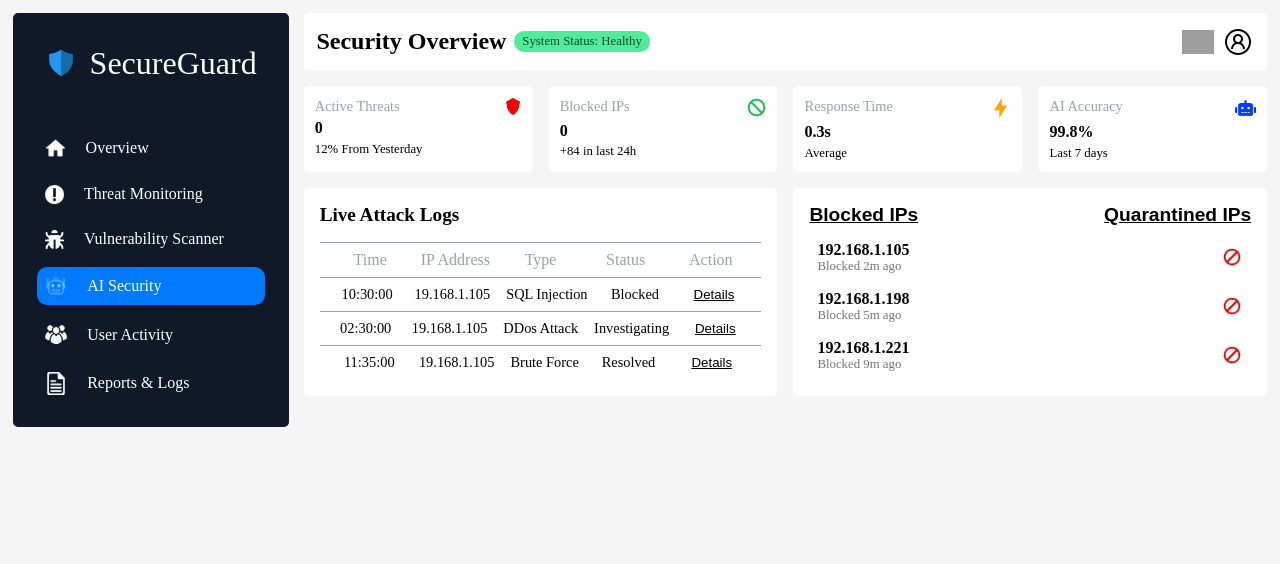
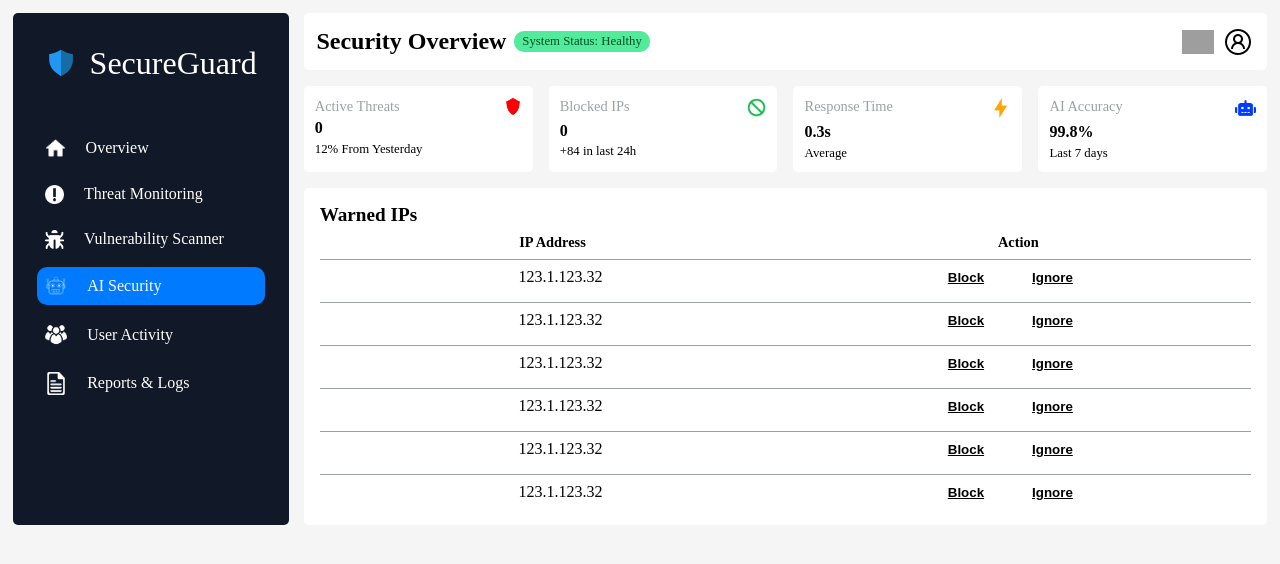
Before and after one commit to This-is-Baljot-Singh/cyberGuardians, a React (Vite) app: page /ai-security in a window 1280 px wide. Shown: the top 564 px of the page. Built offline with nearby package versions, Linux system fonts and the light colour scheme; grey boxes are pictures that could not be loaded.

Commit message:
Updated Codes

```diff
--- a/src/components/ai-security/AiSecurity.css
+++ b/src/components/ai-security/AiSecurity.css
@@ -155,3 +155,63 @@
     background-color: white;
     padding: 0.8rem 1rem;
 }
+
+#warned-ips-container {
+    background-color: white;
+    padding: 1rem;
+    border-radius: 5px;
+}
+
+#warned-ips-header {
+    font-size: 1.2rem;
+    font-weight: bold;
+    margin-bottom: 0.5rem;
+}
+
+#warned-ips-list {
+    display: flex;
+    flex-direction: column;
+    gap: 0.5rem;
+}
+
+#warned-ips-titles {
+    display: flex;
+    justify-content: space-evenly;
+}
+
+#warned-ips-titles p {
+    width: 100%;
+    text-align: center;
+    font-weight: bold;
+    font-size: 0.9rem;
+}
+
+.warned-ip-list-item {
+    display: flex;
+    justify-content: space-evenly;
+    align-items: center;
+    padding: 0.5rem 1rem;
+    border-top: 1px solid #9BA1A5;
+}
+
+.warned-ip-list-item p, .warned-ip-action {
+    width: 100%;
+    text-align: center;
+    justify-content: center;
+}
+
+.warned-ip-action {
+    display: flex;
+    gap: 3rem;
+}
+
+.warned-ip-action button {
+    background-color: transparent;
+    border: none;
+    text-decoration: underline;
+    font-weight: bold;
+}
+
+.warned-ip-action button:hover {
+    cursor: pointer;
+}
--- a/src/components/ai-security/AiSecurity.jsx
+++ b/src/components/ai-security/AiSecurity.jsx
@@ -26,93 +26,57 @@ const AiSecurity = () => {
             </div>
         </div>
 
-        <div id="attack-logs-and-blocked-ips-container">
-            <div id="attack-log-container">
-                <header id="attack-log-header">Live Attack Logs</header>
-                <div id="attack-log-items">
-                    <div id="attack-log-heads">
-                        <p id="attack-log-time">Time</p>
-                        <p id="attack-log-ip">IP Address</p>
-                        <p id="attack-log-type">Type</p>
-                        <p id="attack-log-status">Status</p>
-                        <p id="attack-log-action">Action</p>
-                    </div>
-                    <div id="attack-logs">
-                        <div className="attack-log-item">
-                            <p className='attack-time'>10:30:00</p>
-                            <p className="attacked-ip">19.168.1.105</p>
-                            <p className="attack-type">SQL Injection</p>
-                            <p className="attack-status">Blocked</p>
-                            <button className="attack-action">Details</button>
-                        </div>
-                        <div className="attack-log-item">
-                            <p className='attack-time'>02:30:00</p>
-                            <p className="attacked-ip">19.168.1.105</p>
-                            <p className="attack-type">DDos Attack</p>
-                            <p className="attack-status">Investigating</p>
-                            <button className="attack-action">Details</button>
-                        </div>
-                        <div className="attack-log-item">
-                            <p className='attack-time'>11:35:00</p>
-                            <p className="attacked-ip">19.168.1.105</p>
-                            <p className="attack-type">Brute Force</p>
-                            <p className="attack-status">Resolved</p>
-                            <button className="attack-action">Details</button>
-                        </div>
+        <div id="warned-ips-container">
+            <header id="warned-ips-header">Warned IPs</header>
+            <div id="warned-ips-list">
+                <div id="warned-ips-titles">
+                    <p>IP Address</p>
+                    <p>Action</p>
+                </div>
+                <div className="warned-ip-list-item">
+                    <p className="warned-ip-address">123.1.123.32</p>
+                    <div className="warned-ip-action">
+                        <button className="block-btn">Block</button>
+                        <button className="ignore-btn">Ignore</button>
                     </div>
                 </div>
-            </div>
-            <div id="blocked-quarantined-ips-container">
-                <header id="blocked-quarantined-ips-header">
-                    <button id='blocked-ips-btn'>Blocked IPs</button>
-                    <button id="quarantined-ips-btn">Quarantined IPs</button>
-                </header>
-                <div id="blocked-ips-list">
-                    <div className="blocked-ip-item">
-                        <div id="blocked-ip-details">
-                            <p className="blocked-ip">192.168.1.105</p>
-                            <p className="blocked-time">Blocked 2m ago</p>
-                        </div>
-                        <img id='redBlocked-icon' src="/icons/redBlocked.png"/>
+                <div className="warned-ip-list-item">
+                    <p className="warned-ip-address">123.1.123.32</p>
+                    <div className="warned-ip-action">
+                        <button className="block-btn">Block</button>
+                        <button className="ignore-btn">Ignore</button>
                     </div>
-                    <div className="blocked-ip-item">
-                        <div id="blocked-ip-details">
-                            <p className="blocked-ip">192.168.1.198</p>
-                            <p className="blocked-time">Blocked 5m ago</p>
-                        </div>
-                        <img id='redBlocked-icon' src="/icons/redBlocked.png"/>
+                </div>
+                <div className="warned-ip-list-item">
+                    <p className="warned-ip-address">123.1.123.32</p>
+                    <div className="warned-ip-action">
+                        <button className="block-btn">Block</button>
+                        <button className="ignore-btn">Ignore</button>
                     </div>
-                    <div className="blocked-ip-item">
-                        <div id="blocked-ip-details">
-                            <p className="blocked-ip">192.168.1.221</p>
-                            <p className="blocked-time">Blocked 9m ago</p>
-                        </div>
-                        <img id='redBlocked-icon' src="/icons/redBlocked.png"/>
+                </div>
+                <div className="warned-ip-list-item">
+                    <p className="warned-ip-address">123.1.123.32</p>
+                    <div className="warned-ip-action">
+                        <button className="block-btn">Block</button>
+                        <button className="ignore-btn">Ignore</button>
+                    </div>
+                </div>
+                <div className="warned-ip-list-item">
+                    <p className="warned-ip-address">123.1.123.32</p>
+                    <div className="warned-ip-action">
+                        <button className="block-btn">Block</button>
+                        <button className="ignore-btn">Ignore</button>
+                    </div>
+                </div>
+                <div className="warned-ip-list-item">
+                    <p className="warned-ip-address">123.1.123.32</p>
+                    <div className="warned-ip-action">
+                        <button className="block-btn">Block</button>
+                        <button className="ignore-btn">Ignore</button>
                     </div>
                 </div>
             </div>
         </div>
-
-        {/* <div id="incident-response-timeline-container">
-            <header id="incident-response-header">Incident Response Timeline</header>
-            <div id="timeline-container">
-                <div className="timeline-item">
-                    <p className="response-time">Just now</p>
-                    <p className="response-title">SQL Injection Attack Detected</p>
-                    <p className="response-description">AI System detected and blocked suspecious SQL patterns from IP: 192.168.1.105</p>
-                </div>
-                <div className="timeline-item">
-                    <p className="response-time">Just now</p>
-                    <p className="response-title">SQL Injection Attack Detected</p>
-                    <p className="response-description">AI System detected and blocked suspecious SQL patterns from IP: 192.168.1.105</p>
-                </div>
-                <div className="timeline-item">
-                    <p className="response-time">Just now</p>
-                    <p className="response-title">SQL Injection Attack Detected</p>
-                    <p className="response-description">AI System detected and blocked suspecious SQL patterns from IP: 192.168.1.105</p>
-                </div>
-            </div>
-        </div> */}
     </>
   )
 }
```
Also changed, not shown: public/icons/redBlocked.jpeg (deleted), public/icons/tick.png (added).
